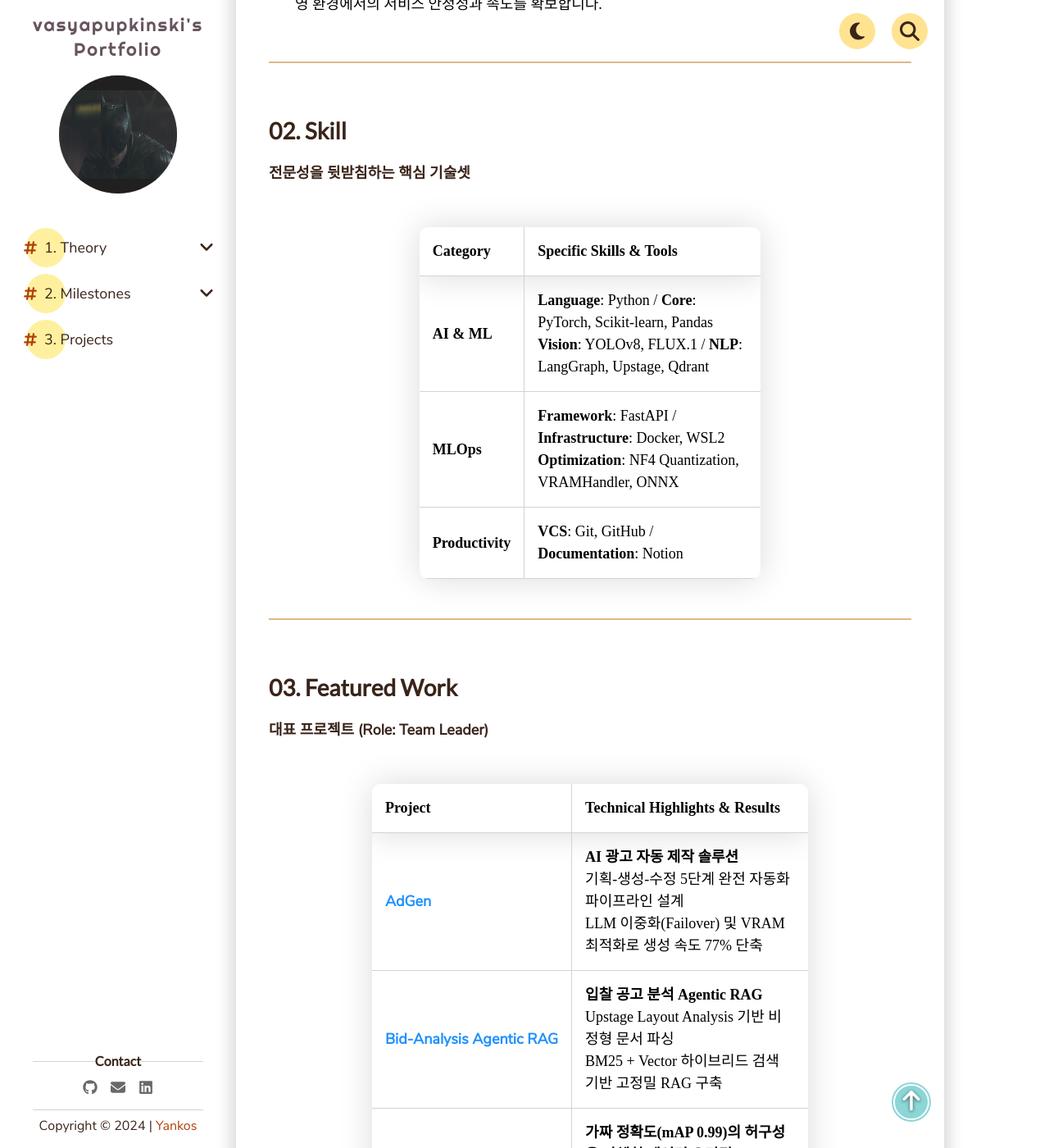
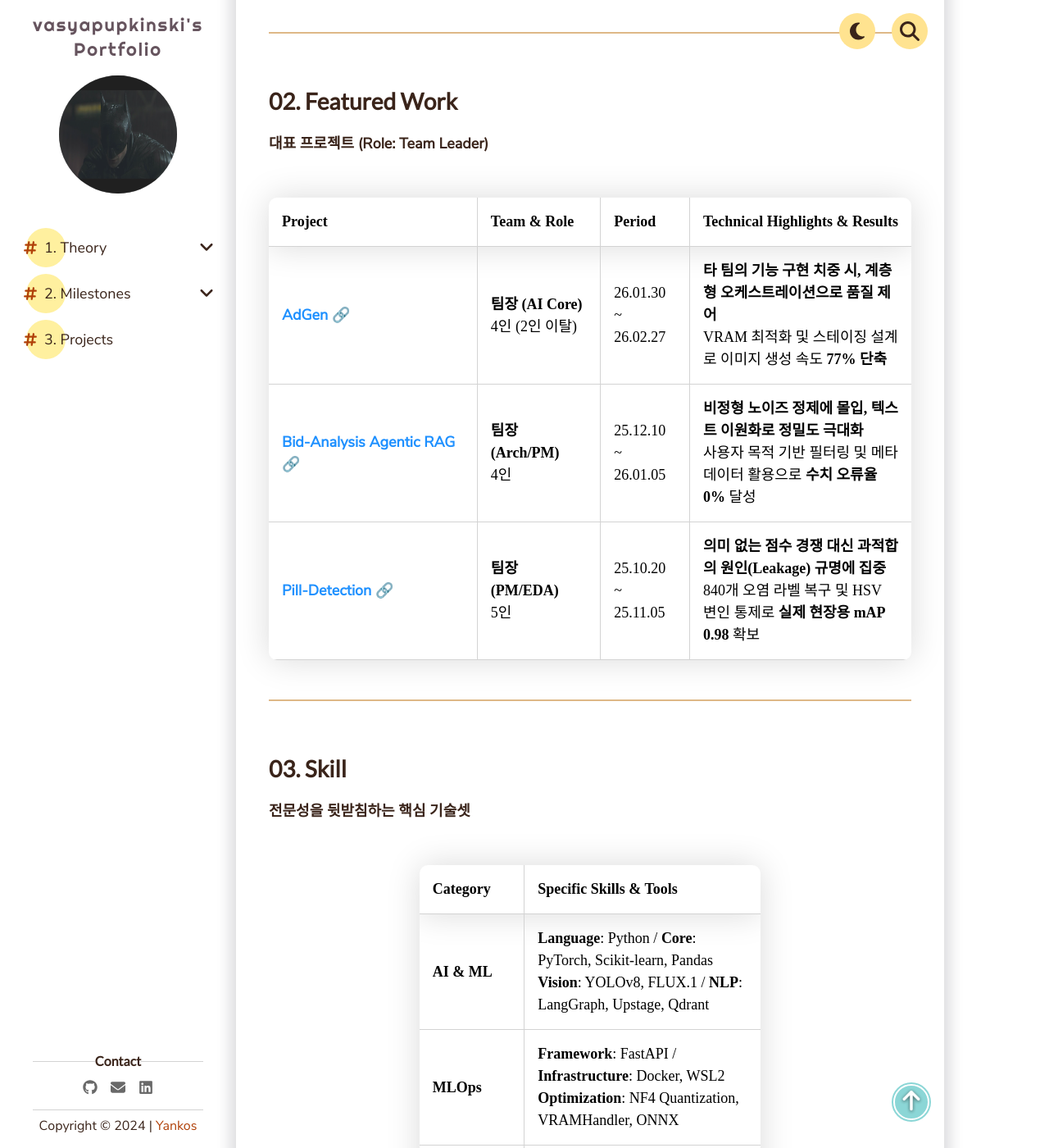
Before and after one commit to vasyapupkinski/vasyapupkinski.github.io, a Jekyll site: the page built from index.md, in a window 1280 px wide and 1400 px high, scrolled down 1366 px. Shown: the whole window at 82% size. Built offline with Jekyll 4.4.1, drawn with Linux system fonts in a browser that asks for light colours; comment, search, counter and statistics services are not loaded; some of the changed text lies outside the part shown.

Commit message:
Final Polish: Identity correction, Project-First layout, and Storytelling Sync

```diff
--- a/index.md
+++ b/index.md
@@ -7,8 +7,8 @@ home: true
 # Python · FastAPI · LLM Orchestration
 ### **이승완 | LLM & Data-Centric AI Engineer**
 
-데이터 무결성(Data Integrity)에서 시작해, 안정적인 AI 오케스트레이션 흐름을 설계하는 주니어 AI 엔지니어입니다.
-복잡한 파이프라인의 병목을 찾아내고, 이를 FastAPI와 LLM 이중화 로직으로 해결하며 운영 가능한 자동화 워크플로우를 만듭니다.
+데이터의 무결성(Data Integrity)과 시스템의 효율성(Efficiency)을 최우선으로 가치를 창출합니다.
+현장의 노이즈를 정제하는 집요함과, 모델이 실제 서비스로 작동하게 만드는 엔지니어링 역량에 집중합니다.
 
 ---
 
@@ -18,11 +18,22 @@ home: true
 *   **데이터 중심 오디팅 (Data-Centric Auditing)**: mAP 0.99의 허구성을 파헤치고 840개의 라벨 오류를 전수 복구하는 데이터 무결성 확보 능력을 갖췄습니다.
 *   **문서 처리형 RAG 설계 (Document-Retrieval RAG)**: 비정형 HWP/PDF 문서 파싱 및 하이브리드 검색 레이어 설계를 통해 신뢰도 높은 정보 추출 시스템을 구축합니다.
 *   **에이전틱 워크플로우 (Agentic Workflow)**: Planner-Designer 이중화 및 Failover 구조를 설계해 예외 대응이 가능한 지능형 자동화 흐름을 만듭니다.
-*   **실무형 AI 서빙 및 최적화 (Operational Serving)**: NF4 양자화 및 ONNX 가속(9.65배)을 통해 실제 운영 환경에서의 서비스 안정성과 속도를 확보합니다.
+*   **실무형 AI 서빙 및 최적화 (Operational Serving)**: NF4 양자화 및 ONNX 가속을 통해 실제 운영 환경에서의 서비스 안정성과 속도를 확보합니다.
 
 ---
 
-## 02. Skill
+## 02. Featured Work
+**대표 프로젝트 (Role: Team Leader)**
+
+| **Project** | **Team & Role** | **Period** | **Technical Highlights & Results** |
+| :--- | :--- | :--- | :--- |
+| [**AdGen 🔗**]({{ site.baseurl }}/3. Projects/adgen.html) | **팀장 (AI Core)**<br>4인 (2인 이탈) | 26.01.30 ~<br>26.02.27 | **타 팀의 기능 구현 치중 시, 계층형 오케스트레이션으로 품질 제어**<br>VRAM 최적화 및 스테이징 설계로 이미지 생성 속도 **77% 단축** |
+| [**Bid-Analysis Agentic RAG 🔗**]({{ site.baseurl }}/3. Projects/bid-analysis-rag.html) | **팀장 (Arch/PM)**<br>4인 | 25.12.10 ~<br>26.01.05 | **비정형 노이즈 정제에 몰입, 텍스트 이원화로 정밀도 극대화**<br>사용자 목적 기반 필터링 및 메타데이터 활용으로 **수치 오류율 0%** 달성 |
+| [**Pill-Detection 🔗**]({{ site.baseurl }}/3. Projects/pill-detection.html) | **팀장 (PM/EDA)**<br>5인 | 25.10.20 ~<br>25.11.05 | **의미 없는 점수 경쟁 대신 과적합의 원인(Leakage) 규명에 집중**<br>840개 오염 라벨 복구 및 HSV 변인 통제로 **실제 현장용 mAP 0.98** 확보 |
+
+---
+
+## 03. Skill
 **전문성을 뒷받침하는 핵심 기술셋**
 
 | **Category** | **Specific Skills & Tools** |
@@ -33,17 +44,6 @@ home: true
 
 ---
 
-## 03. Featured Work
-**대표 프로젝트 (Role: Team Leader)**
-
-| **Project** | **Technical Highlights & Results** |
-| :--- | :--- |
-| [**AdGen**]({{ site.baseurl }}/3. Projects/adgen.html) | **AI 광고 자동 제작 솔루션**<br>기획-생성-수정 5단계 완전 자동화 파이프라인 설계<br>LLM 이중화(Failover) 및 VRAM 최적화로 생성 속도 77% 단축 |
-| [**Bid-Analysis Agentic RAG**]({{ site.baseurl }}/3. Projects/bid-analysis-rag.html) | **입찰 공고 분석 Agentic RAG**<br>Upstage Layout Analysis 기반 비정형 문서 파싱<br>BM25 + Vector 하이브리드 검색 기반 고정밀 RAG 구축 |
-| [**Pill-Detection**]({{ site.baseurl }}/3. Projects/pill-detection.html) | **가짜 정확도(mAP 0.99)의 허구성을 파헤친 데이터 오디팅**<br>타 팀이 의미 없는 점수 경쟁에 매몰될 때, **집요한 EDA**로 과적합의 근본 원인(Leakage)을 규명<br>840개 오염 라벨 전수 복구 및 HSV 변인 통제로 **실제 현장용 mAP 0.98** 달성 |
-
----
-
 ## 04. Links & Resources
 **더 자세한 내용을 확인해보세요**
 
```
